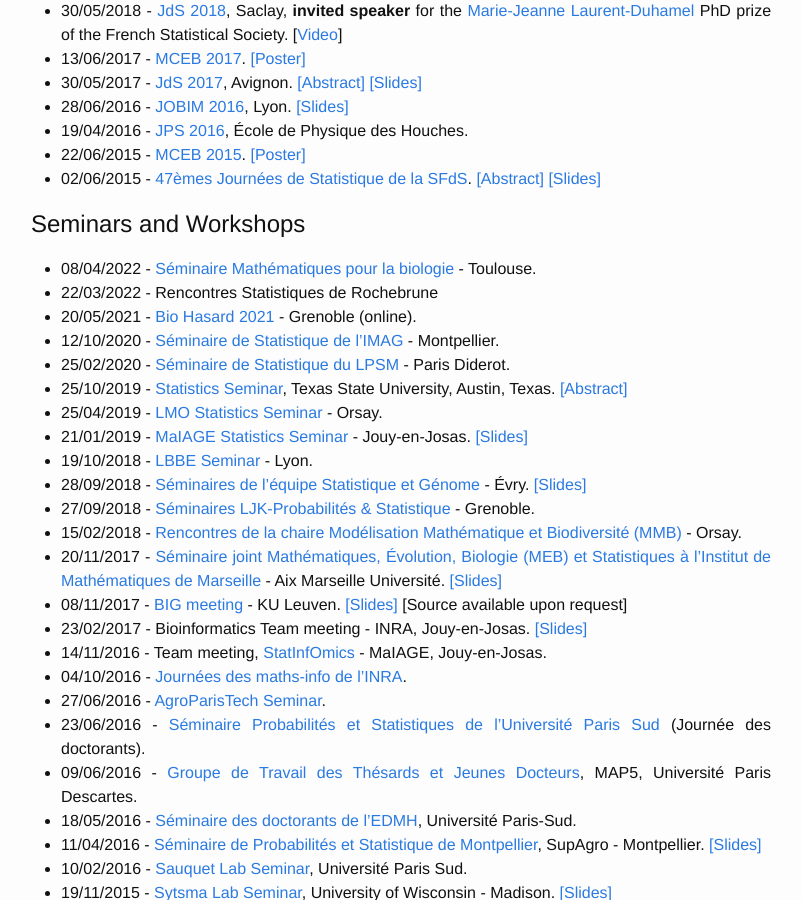
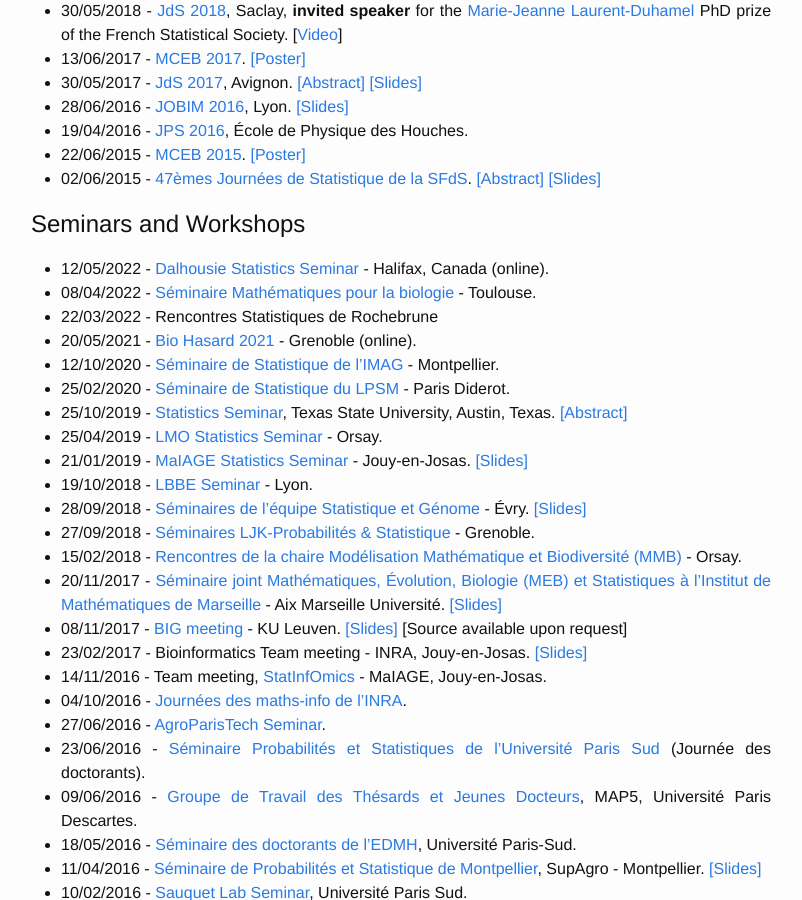
Before and after one commit to pbastide/pbastide.github.io, a Jekyll site: the page built from publi.md, in a window 1280 px wide and 900 px high, scrolled down 2075 px. Shown: the whole window, without its empty margins (239-1041 px from the left). Built offline with Jekyll 4.4.1, drawn with Linux system fonts in a browser that asks for light colours.

Commit message:
update seminar

```diff
--- a/publi.md
+++ b/publi.md
@@ -76,6 +76,7 @@ A [small summary](https://www.scoop.it/t/life-sci-news-upsaclay?q=bastide) was p
 <!--
 * 03/06/2020 - [Journées Aléatoires Bordeaux Toulouse Montpellier](https://jal-bmt.sciencesconf.org/) - Montpellier.
 -->
+* 12/05/2022 - [Dalhousie Statistics Seminar](https://www.mathstat.dal.ca/~lho/seminar/) - Halifax, Canada (online).
 * 08/04/2022 - [Séminaire Mathématiques pour la biologie](https://www.math.univ-toulouse.fr/spip.php?article573&lang=fr) - Toulouse.
 * 22/03/2022 - Rencontres Statistiques de Rochebrune
 * 20/05/2021 - [Bio Hasard 2021](https://biohasard2020.sciencesconf.org/) - Grenoble (online).
```
